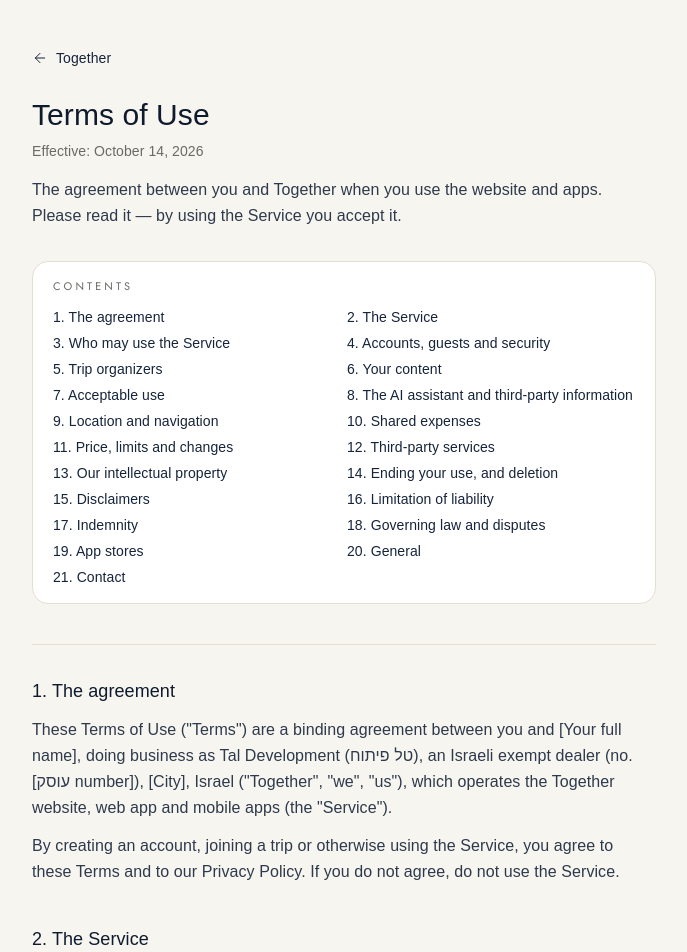
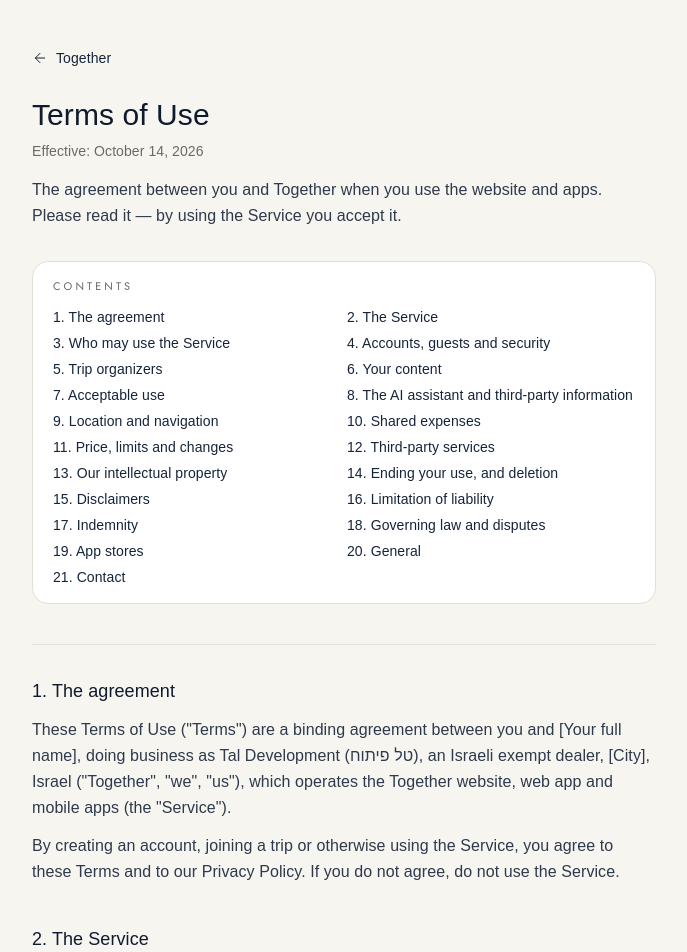
Before and after one commit to shulgirit/group-trips, a Next.js app: page /terms in a window 1280 px wide. Shown: the top 952 px of the page, without its empty margins (296-983 px from the left). Built offline with nearby package versions, Linux system fonts and the light colour scheme; no server answers; a web font is replaced by a local one.

Commit message:
Legal pages: omit the עוסק number
Co-Authored-By: Claude Opus 5.5 <noreply@anthropic.com>
Claude-Session: https://claude.ai/code/session_01BfB6sHQx64THU4A9M2J7Vk

```diff
--- a/src/legal/operator.ts
+++ b/src/legal/operator.ts
@@ -23,7 +23,7 @@ export const OPERATOR: {
   kind: "sole-proprietor",
   legalName: "[Your full name]",
   businessName: { en: "Tal Development", he: "טל פיתוח" },
-  registrationNumber: "[עוסק number]",
+  registrationNumber: null,
   location: { en: "[City], Israel", he: "[עיר], ישראל" },
   privacyEmail: "privacy@togethertrips.app",
   supportEmail: "support@togethertrips.app",
```
